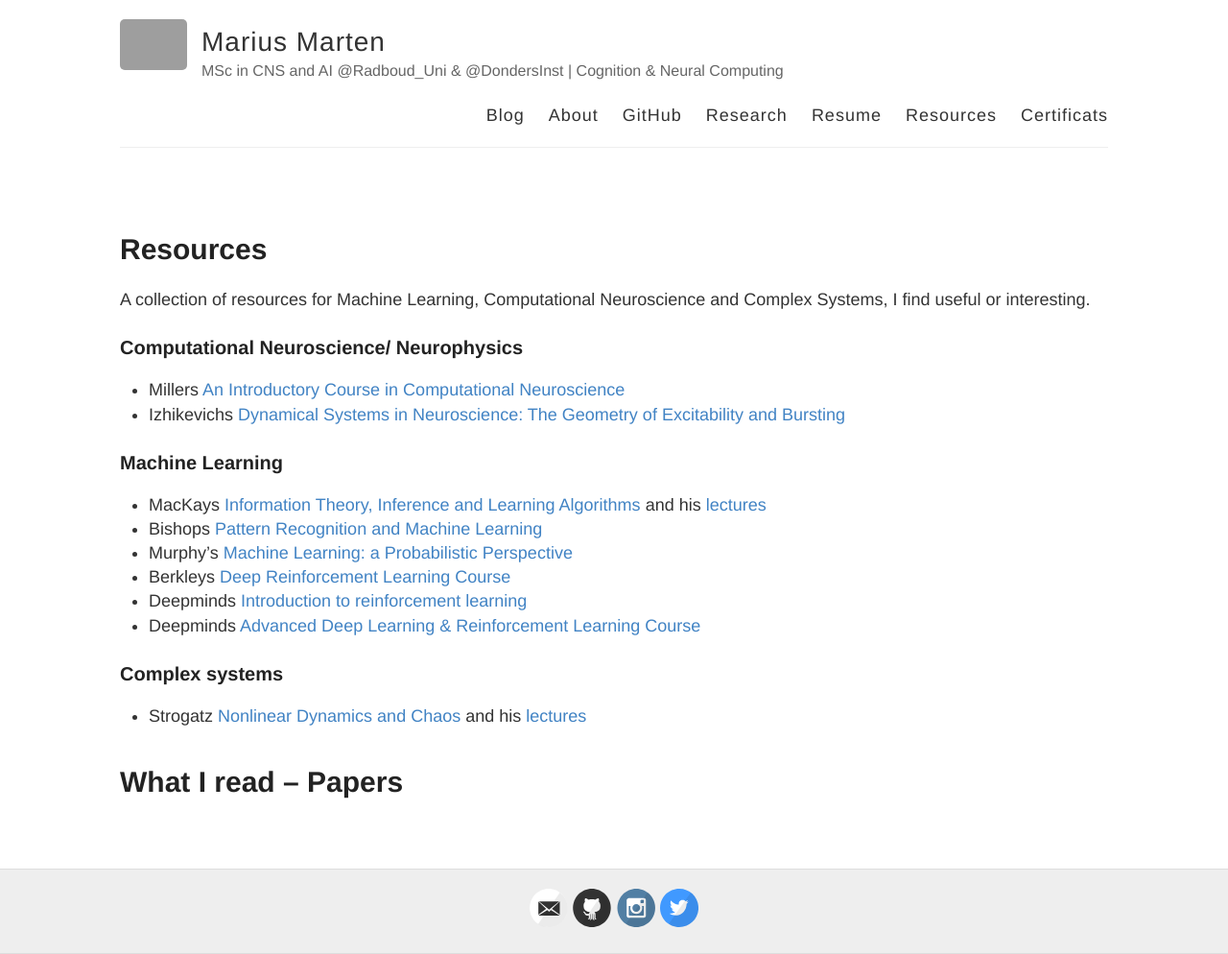
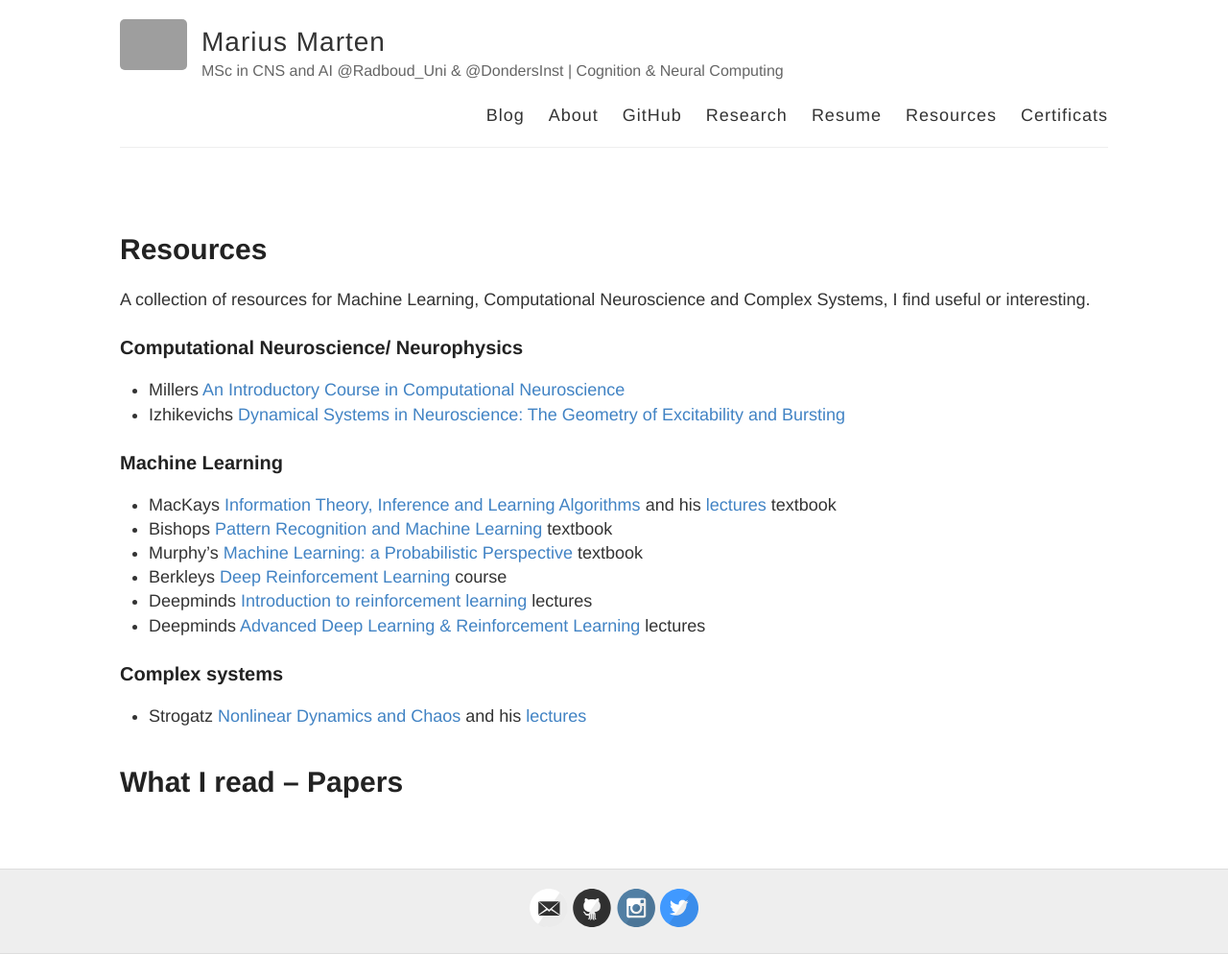
Before and after one commit to Mariusmarten/mariusmarten.github.io, a Jekyll site: the page built from resources.md, in a window 1280 px wide. Shown: the whole page at 96% size. Built offline with Jekyll 4.4.1, drawn with Linux system fonts in a browser that asks for light colours; grey boxes are pictures that could not be loaded.

Commit message:
Update resources.md

```diff
--- a/resources.md
+++ b/resources.md
@@ -11,12 +11,12 @@ A collection of resources for Machine Learning, Computational Neuroscience and C
 - Izhikevichs [Dynamical Systems in Neuroscience: The Geometry of Excitability and Bursting](https://www.izhikevich.org/publications/dsn.pdf)
 
 ### Machine Learning
-- MacKays [Information Theory, Inference and Learning Algorithms](https://www.inference.org.uk/itprnn/book.pdf) and his [lectures](https://www.youtube.com/playlist?list=PLruBu5BI5n4aFpG32iMbdWoRVAA-Vcso6)
-- Bishops [Pattern Recognition and Machine Learning](http://users.isr.ist.utl.pt/~wurmd/Livros/school/Bishop%20-%20Pattern%20Recognition%20And%20Machine%20Learning%20-%20Springer%20%202006.pdf)
-- Murphy’s [Machine Learning: a Probabilistic Perspective](https://doc.lagout.org/science/Artificial%20Intelligence/Machine%20learning/Machine%20Learning_%20A%20Probabilistic%20Perspective%20%5BMurphy%202012-08-24%5D.pdf)
-- Berkleys [Deep Reinforcement Learning Course](http://rail.eecs.berkeley.edu/deeprlcourse/)
-- Deepminds [Introduction to reinforcement learning](https://www.youtube.com/watch?v=2pWv7GOvuf0&list=PLqYmG7hTraZDM-OYHWgPebj2MfCFzFObQ)
-- Deepminds [Advanced Deep Learning & Reinforcement Learning Course](https://www.youtube.com/playlist?list=PLqYmG7hTraZDNJre23vqCGIVpfZ_K2RZs)
+- MacKays [Information Theory, Inference and Learning Algorithms](https://www.inference.org.uk/itprnn/book.pdf) and his [lectures](https://www.youtube.com/playlist?list=PLruBu5BI5n4aFpG32iMbdWoRVAA-Vcso6) textbook
+- Bishops [Pattern Recognition and Machine Learning](http://users.isr.ist.utl.pt/~wurmd/Livros/school/Bishop%20-%20Pattern%20Recognition%20And%20Machine%20Learning%20-%20Springer%20%202006.pdf) textbook
+- Murphy’s [Machine Learning: a Probabilistic Perspective](https://doc.lagout.org/science/Artificial%20Intelligence/Machine%20learning/Machine%20Learning_%20A%20Probabilistic%20Perspective%20%5BMurphy%202012-08-24%5D.pdf) textbook
+- Berkleys [Deep Reinforcement Learning](http://rail.eecs.berkeley.edu/deeprlcourse/) course
+- Deepminds [Introduction to reinforcement learning](https://www.youtube.com/watch?v=2pWv7GOvuf0&list=PLqYmG7hTraZDM-OYHWgPebj2MfCFzFObQ) lectures
+- Deepminds [Advanced Deep Learning & Reinforcement Learning](https://www.youtube.com/playlist?list=PLqYmG7hTraZDNJre23vqCGIVpfZ_K2RZs) lectures
 
 
 
```
